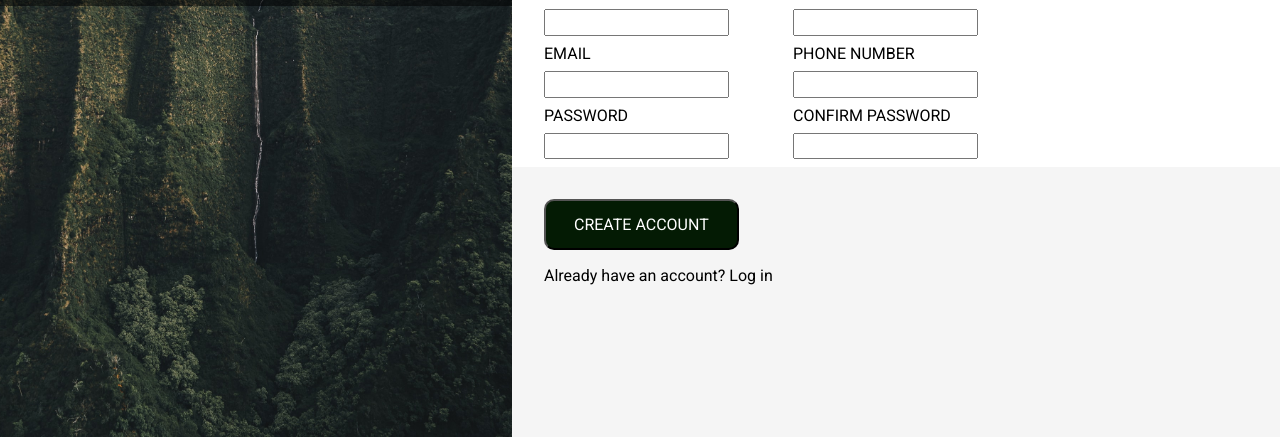
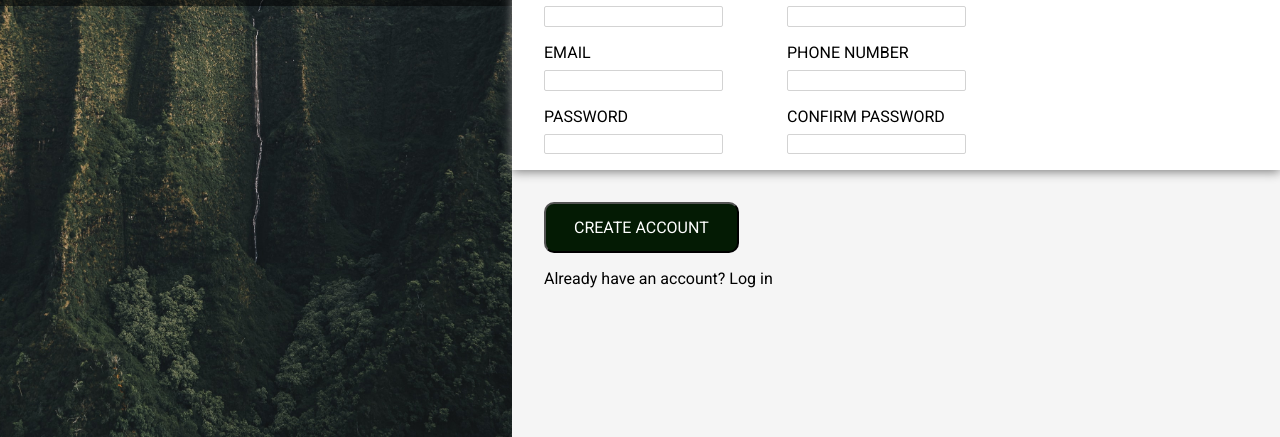
Before and after one commit to j-r-f-m/odin-sign-up-form, a plain HTML site: page index.html in a window 1280 px wide. Shown: the part 363-800 px from the top of the page. Drawn offline with Linux system fonts and the light colour scheme.

Commit message:
add box shadow to middle part

```diff
--- a/index.css
+++ b/index.css
@@ -59,6 +59,7 @@ body {
 
 .txt, .button-container {
     background-color: grey;
+    position: relative;
 }
 
 .txt-top  {
@@ -104,7 +105,7 @@ input {
     height: 1.3rem;
 }
 
-inputW {
+input {
     box-sizing: border-box;
     border: 1px solid lightgray;
     border-radius: 2px;
@@ -114,13 +115,11 @@ inputW {
 
 input:focus {
     outline-color: blue;
-    /* !!!!!!!!!!!!!!!!! box shadow richtig hinbekommen
-     */
-    /* box-shadow: 1px 1px 1px 2px rgba(0,0,0,.8); */
 }
 
 .txt, .button-container {
     background-color: #F5F5F5;
+    z-index: 1;
 }
 
 .txt {
@@ -129,6 +128,8 @@ input:focus {
 
 .input-container {
     grid-row: 2 / 3;
+    position: relative;
+    z-index: 2;
 }
 
 .button-container {
@@ -168,5 +169,5 @@ a:hover, a:focus{
 }
 
 .input-container {
-    box-shadow: 10px 10px red;
+    box-shadow: 0px 2px  10px gray;
 }
--- a/index.html
+++ b/index.html
@@ -5,7 +5,7 @@
     <meta http-equiv="X-UA-Compatible" content="IE=edge">
     <meta name="viewport" content="width=device-width, initial-scale=1.0">
     <link rel="stylesheet" href="index.css">
-    <title>Document</title>
+    <title>Sign Up</title>
     <link rel="preconnect" href="https://fonts.googleapis.com">
     <link rel="preconnect" href="https://fonts.gstatic.com" crossorigin>
     <link href="https://fonts.googleapis.com/css2?family=Press+Start+2P&display=swap" rel="stylesheet">
@@ -14,6 +14,7 @@
     <link href="https://fonts.googleapis.com/css2?family=Roboto&display=swap" rel="stylesheet">
 </head>
 <body>
+
     <div class="container container-grid">
         <!-- left -->
         <div class="sidebar-left">
@@ -32,6 +33,7 @@
 
         <!-- form -->
         <form class="form-container" action="submit">
+            <!-- top div -->
             <div class="txt">
                 <p class="txt-top">
                     This is not a real online service! You konw you need something
@@ -45,7 +47,7 @@
             </div>
 
 
-
+            <!-- middle div -->
             <div class="input-container">
                 <h1>Let's do this!</h1>
 
@@ -61,11 +63,11 @@
 
                     <div class="form-right">
                         <label for="last-name">LAST NAME</label>
-                        <input id="last-name" type="text"/>
+                        <input id="last-name" type="text" required/>
                         <label for="phone-number">PHONE NUMBER</label>
-                        <input id="phone-number" type="type"/>
+                        <input id="phone-number" type="number" required/>
                         <label for="confirm-password">CONFIRM PASSWORD</label>
-                        <input id="confirm-password"type="text"/>
+                        <input id="confirm-password"type="text" required/>
                     </div>
                 </div>
 
@@ -73,7 +75,7 @@
             </div>
 
 
-
+            <!-- bottom div -->
             <div class="button-container">
                 <button type="submit" class="submit-button">
                     CREATE ACCOUNT
```
